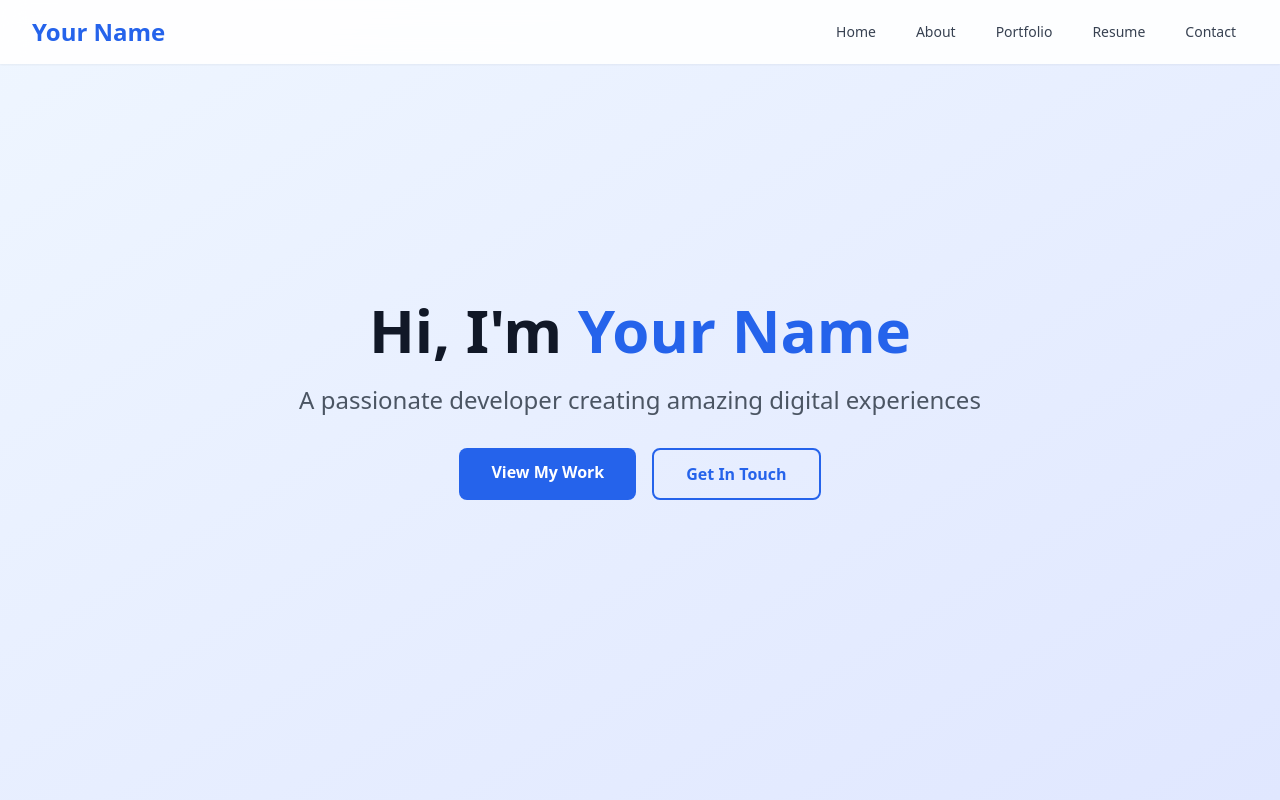
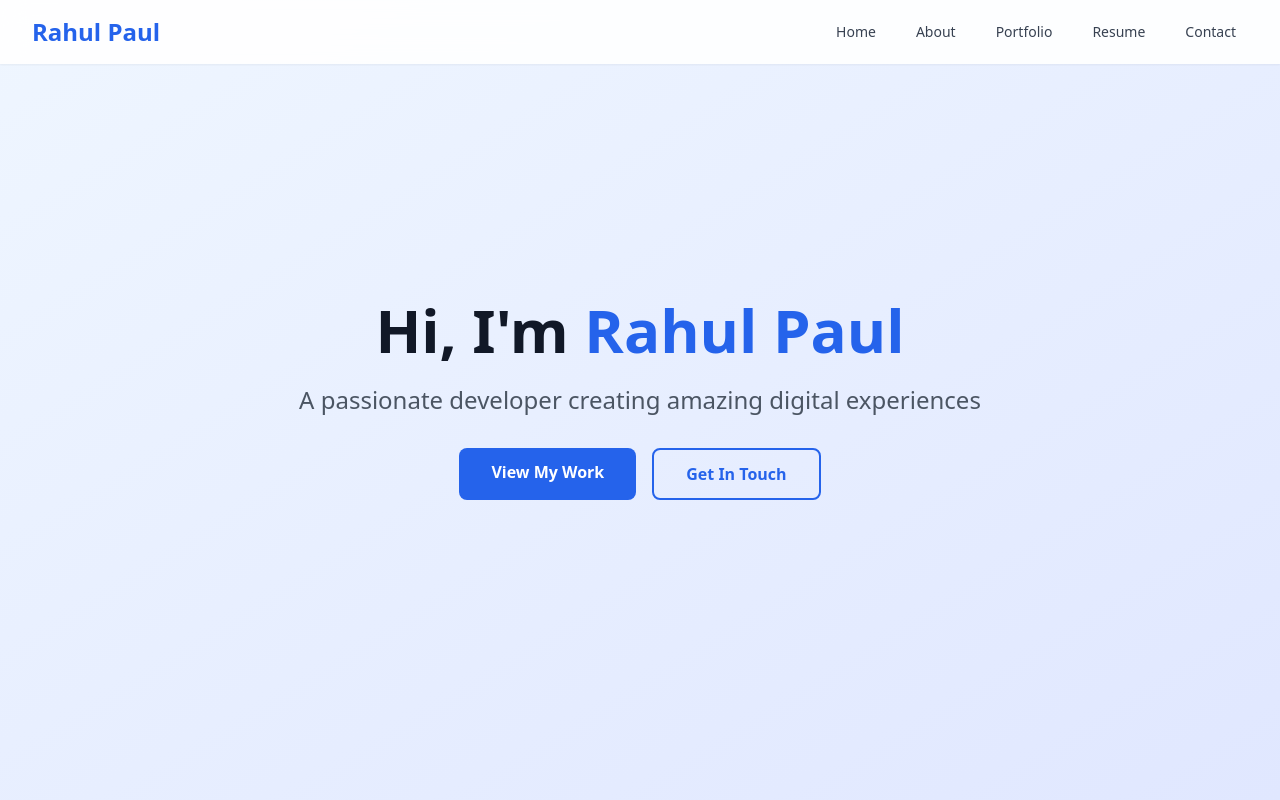
Before and after one commit to RPaul07/Personal_Website, a website: page index.html in a window 1280 px wide. Shown: the top 800 px of the page. Drawn offline with nearby package versions, Linux system fonts and the light colour scheme.

Commit message:
Changed name

```diff
--- a/components/footer.html
+++ b/components/footer.html
@@ -2,7 +2,7 @@
 <footer class="bg-gray-900 text-white py-12">
     <div class="max-w-7xl mx-auto px-4 sm:px-6 lg:px-8">
         <div class="text-center">
-            <h3 class="text-2xl font-bold mb-4">Your Name</h3>
+            <h3 class="text-2xl font-bold mb-4">Rahul Paul</h3>
             <p class="text-gray-400 mb-8">Creating amazing digital experiences</p>
             <div class="flex justify-center space-x-6 mb-8">
                 <a href="#" class="text-gray-400 hover:text-white transition-colors">
@@ -19,7 +19,7 @@
                 </a>
             </div>
             <div class="border-t border-gray-800 pt-8">
-                <p class="text-gray-400">&copy; 2024 Your Name. All rights reserved.</p>
+                <p class="text-gray-400">&copy; 2024 Rahul Paul. All rights reserved.</p>
             </div>
         </div>
     </div>
--- a/components/hero.html
+++ b/components/hero.html
@@ -3,7 +3,7 @@
     <div class="max-w-7xl mx-auto px-4 sm:px-6 lg:px-8 text-center">
         <div class="animate-fade-in">
             <h1 class="text-4xl md:text-6xl font-bold text-gray-900 mb-6">
-                Hi, I'm <span class="text-blue-600">Your Name</span>
+                Hi, I'm <span class="text-blue-600">Rahul Paul</span>
             </h1>
             <p class="text-xl md:text-2xl text-gray-600 mb-8 max-w-3xl mx-auto">
                 A passionate developer creating amazing digital experiences
--- a/components/navigation.html
+++ b/components/navigation.html
@@ -3,7 +3,7 @@
     <div class="max-w-7xl mx-auto px-4 sm:px-6 lg:px-8">
         <div class="flex justify-between items-center h-16">
             <div class="flex-shrink-0">
-                <h1 class="text-2xl font-bold text-blue-600">Your Name</h1>
+                <h1 class="text-2xl font-bold text-blue-600">Rahul Paul</h1>
             </div>
             <div class="hidden md:block">
                 <div class="ml-10 flex items-baseline space-x-4">
--- a/index.html
+++ b/index.html
@@ -3,7 +3,7 @@
 <head>
     <meta charset="UTF-8">
     <meta name="viewport" content="width=device-width, initial-scale=1.0">
-    <title>Your Name - Personal Website</title>
+    <title>Rahul Paul - Personal Website</title>
     <script src="https://cdn.tailwindcss.com"></script>
     <link rel="stylesheet" href="styles.css">
     <link href="https://cdnjs.cloudflare.com/ajax/libs/font-awesome/6.0.0/css/all.min.css" rel="stylesheet">
```
